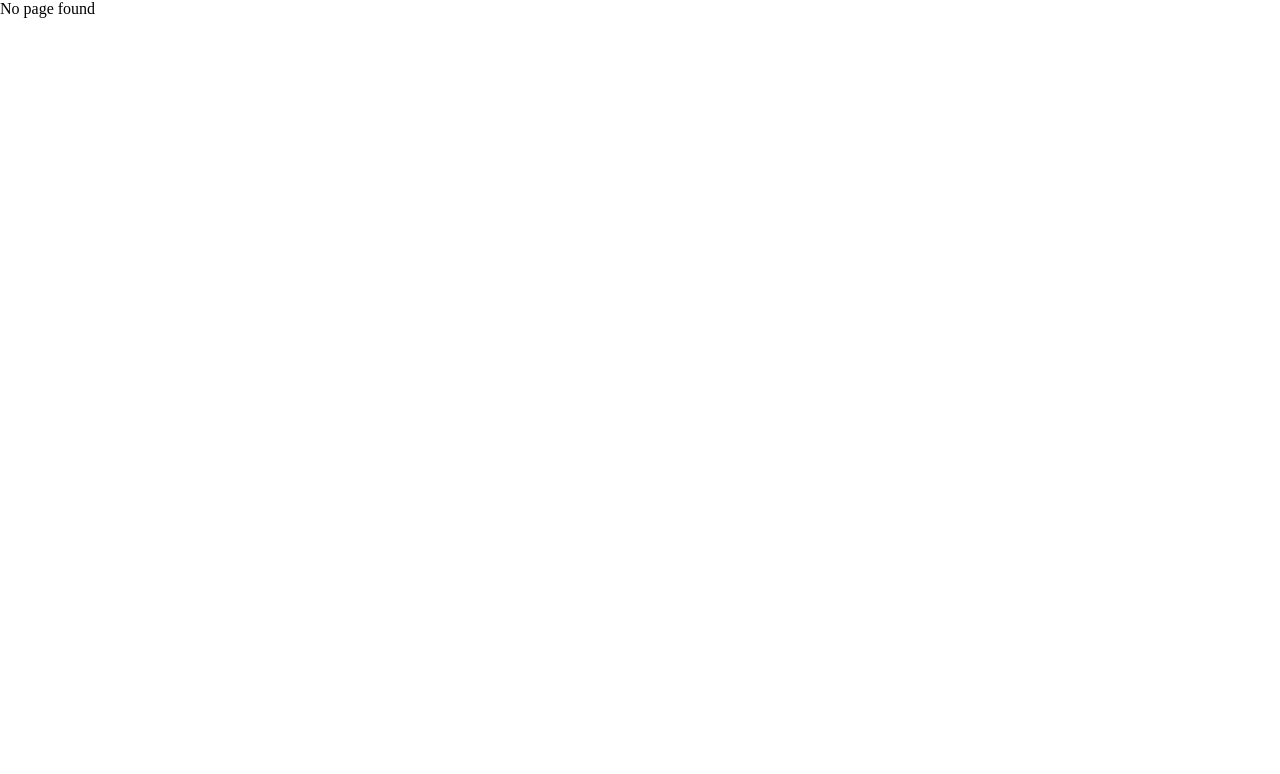
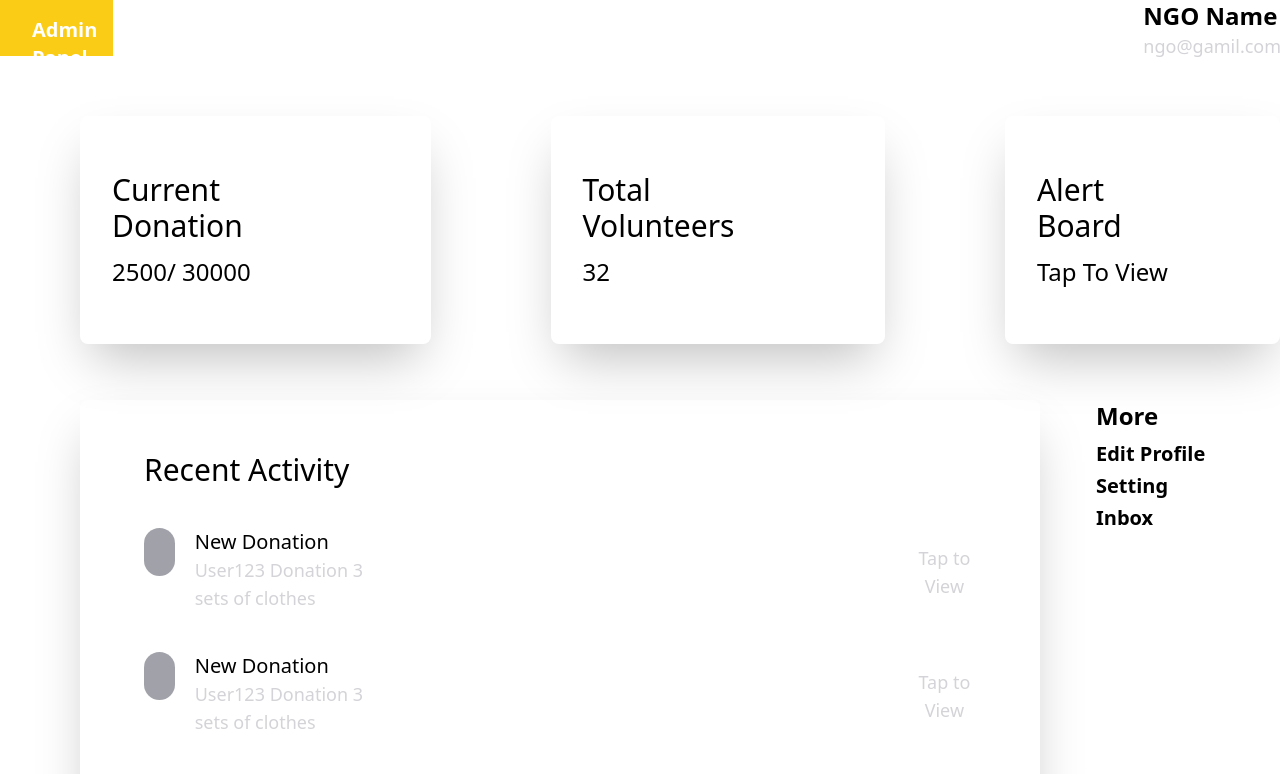
Before and after one commit to aditya142003/DoNation, a React (Create React App) app: page /Admin in a window 1280 px wide. Shown: the top 774 px of the page. Built offline with nearby package versions, Linux system fonts and the light colour scheme.

Commit message:
commit by Yashmita

```diff
--- a/public/index.html
+++ b/public/index.html
@@ -6,12 +6,11 @@
   <meta name="viewport" content="width=device-width, initial-scale=1" />
   <meta name="theme-color" content="#000000" />
   <meta name="description" content="Web site created using create-react-app" />
+  <script src="https://cdn.tailwindcss.com"></script>
   <title>React App</title>
 </head>
-
 <body>
   <noscript>You need to enable JavaScript to run this app.</noscript>
   <div id="root"></div>
 </body>
-
 </html>
--- a/src/App.js
+++ b/src/App.js
@@ -5,6 +5,8 @@ import axios from "axios";
 import LoginPage from "./components/LoginPage";
 import Home from "./components/Home";
 import DefaultRoute from "./components/DefaultRoute";
+import Admin from './components/Admin'
+import AlterBoard from "./components/AlterBoard";
 
 function App() {
   const [usersignupusername, setusersignupusername] = useState();
@@ -95,6 +97,7 @@ function App() {
           }
         ></Route>
         <Route path="/Home" element={<Home />}></Route>
+        <Route path="/Admin" element={<Admin />}></Route>
         {/* { currentUser && <Route path="/Home" element={<Home />}></Route>} */}
         <Route path="*" element={<DefaultRoute />} />
       </Routes>
--- /dev/null
+++ b/src/components/Admin.js
@@ -0,0 +1,113 @@
+import React from "react";
+
+const Admin = () => {
+  return (
+    <div>
+      <body>
+        <div class="flex space-x-[1030px] ">
+
+            <div class="box-content h-6 w-64 p-4 bg-yellow-400">
+              <h2 class="text-xl font-bold pl-4 text-lg text-white">
+                Admin Panel
+              </h2>
+
+            </div>
+
+
+          <div>
+            <h1 class="text-2xl font-semibold">NGO Name</h1>
+            <p class="text-zinc-300 text-lg">ngo@gamil.com</p>
+          </div>
+        </div>
+
+        <div class="Div1 flex mt-14 space-x-[120px]">
+          <div class="first px-24 py-14 shadow-2xl ml-20 rounded-lg ">
+            <p class="text-3xl  -ml-16 ">Current Donation</p>
+            <p class="text-2xl  mt-3 -ml-16">2500/ 30000</p>
+          </div>
+
+          <div class="first px-24 py-14 shadow-2xl  rounded-lg">
+            <div>
+              <p class="text-3xl -ml-16">Total Volunteers</p>
+              <p class="text-2xl   mt-3 -ml-16">32</p>
+            </div>
+          </div>
+          <div class="first px-24 py-14 shadow-2xl  rounded-lg">
+            <p class="text-3xl -ml-16">Alert Board</p>
+            <p class="text-2xl  mt-3 -ml-16">Tap To View</p>
+          </div>
+        </div>
+        <div class="flex mt-14 mb-40">
+          <div class="ml-20 w-3/4 shadow-2xl  rounded-lg box-content">
+            <div class="Div2 px-16 mt-5">
+              <p class="text-3xl font-medium pt-8">Recent Activity</p>
+
+              <div class="flex space-x-[530px]">
+                <div class="pt-10 flex space-x-[20px] ">
+                  <div class="w-12 h-12 bg-zinc-400 rounded-full"></div>
+                  <div>
+                    <h2 class="font-medium text-xl">New Donation</h2>
+                    <p class="text-zinc-300 text-lg">
+                      User123 Donation 3 sets of clothes
+                    </p>
+                  </div>
+                </div>
+                <div class="pt-14">
+                  <button class="text-zinc-300 text-lg">Tap to View </button>
+                </div>
+              </div>
+
+              <div class="flex space-x-[530px]">
+                <div class="pt-10 flex space-x-[20px] ">
+                  <div class="w-12 h-12 bg-zinc-400 rounded-full"></div>
+                  <div>
+                    <h2 class="font-medium text-xl">New Donation</h2>
+                    <p class="text-zinc-300 text-lg">
+                      User123 Donation 3 sets of clothes
+                    </p>
+                  </div>
+                </div>
+                <div class="pt-14">
+                  <button class="text-zinc-300 text-lg">Tap to View </button>
+                </div>
+              </div>
+
+              <div class="flex space-x-[530px] mb-64">
+                <div class="pt-10 flex space-x-[20px] ">
+                  <div class="w-12 h-12 bg-zinc-400 rounded-full"></div>
+                  <div>
+                    <h2 class="font-medium text-xl">New Donation</h2>
+                    <p class="text-zinc-300 text-lg">
+                      User123 Donation 3 sets of clothes
+                    </p>
+                  </div>
+                </div>
+                <div class="pt-14">
+                  <button class="text-zinc-300 text-lg">Tap to View </button>
+                </div>
+              </div>
+            </div>
+          </div>
+          <div class="Div3">
+            <ul class="ml-14">
+              <li class="font-bold text-2xl mb-2">
+                <button>More</button>
+              </li>
+              <li class="font-semibold text-xl mb-1">
+                <button>Edit Profile</button>
+              </li>
+              <li class="font-semibold text-xl mb-1">
+                <button>Setting</button>
+              </li>
+              <li class="font-semibold text-xl mb-1">
+                <button>Inbox</button>
+              </li>
+            </ul>
+          </div>
+        </div>
+      </body>
+    </div>
+  );
+};
+
+export default Admin;
```
